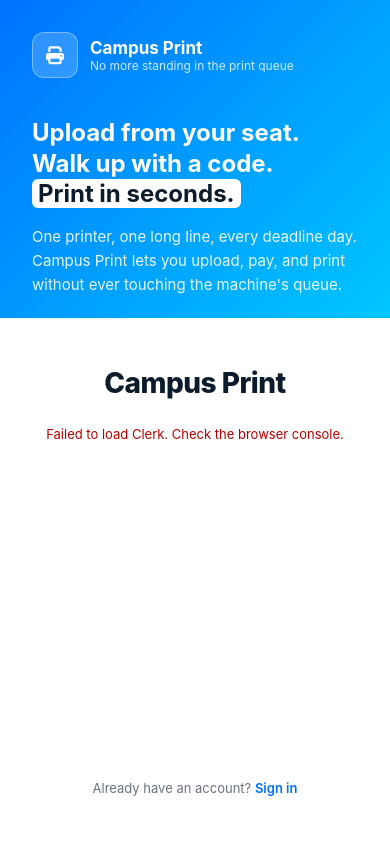
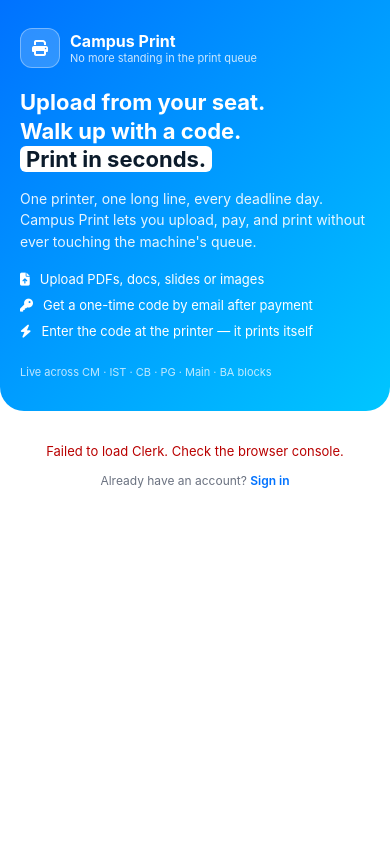
Before and after one commit to found404At404NotFound/CampusPrinter, a Flask app: page /register in a window 390 px wide. Run offline with Flask 3, Linux system fonts and the light colour scheme; some libraries are stand-ins or nearby versions.

Commit message:
Update register.html

```diff
--- a/templates/register.html
+++ b/templates/register.html
@@ -27,12 +27,17 @@
   font-family:"Inter",system-ui,"Segoe UI",Roboto,Arial,sans-serif;
 }
 *{box-sizing:border-box}
-html,body{height:100%}
-body{margin:0;display:flex;min-height:100vh;background:#fff;color:#0b1b2b}
+html,body{height:100%;-webkit-text-size-adjust:100%}
+body{
+  margin:0;display:flex;min-height:100vh;background:#fff;color:#0b1b2b;
+  padding:env(safe-area-inset-top) env(safe-area-inset-right)
+          env(safe-area-inset-bottom) env(safe-area-inset-left);
+}
 .split{display:flex;width:100%;min-height:100vh}
 
 /* ---------- LEFT: Clerk mounts here ---------- */
-.left{flex:1;min-width:340px;background:#fff;display:flex;flex-direction:column;justify-content:center;align-items:center;padding:48px 24px}
+.left{flex:1;min-width:0;background:#fff;display:flex;flex-direction:column;
+      justify-content:center;align-items:center;padding:48px 24px}
 .form-wrap{width:100%;max-width:400px}
 .brand-row{text-align:center;margin-bottom:26px}
 .brand-title{font-size:28px;font-weight:800;color:#0b1b2b;letter-spacing:-0.5px}
@@ -46,32 +51,41 @@ body{margin:0;display:flex;min-height:100vh;background:#fff;color:#0b1b2b}
 /* signed-in view */
 #signedIn{display:none;text-align:center}
 #signedIn h2{font-size:19px;margin:0 0 12px}
-#userInfo{margin:16px 0;padding:14px;background:#f8fbff;border-radius:10px;text-align:left;font-size:13px;line-height:1.7;border:1px solid #e6eef6}
-#goApp{display:inline-block;margin-top:6px;padding:.65rem 1.2rem;border-radius:9px;background:var(--blue);color:#fff;text-decoration:none;font-weight:700;font-size:14px}
+#userInfo{margin:16px 0;padding:14px;background:#f8fbff;border-radius:10px;
+         text-align:left;font-size:13px;line-height:1.7;border:1px solid #e6eef6}
+#goApp{display:inline-block;margin-top:6px;padding:.75rem 1.2rem;border-radius:9px;
+      background:var(--blue);color:#fff;text-decoration:none;font-weight:700;font-size:15px}
 #goApp:hover{background:var(--blue-600)}
-.logout-button{margin-top:10px;padding:.65rem 1.2rem;border:1px solid #dce7ff;border-radius:9px;background:#fff;color:#b42318;font-weight:700;cursor:pointer;font-size:14px}
+.logout-button{margin-top:10px;padding:.75rem 1.2rem;border:1px solid #dce7ff;
+              border-radius:9px;background:#fff;color:#b42318;font-weight:700;
+              cursor:pointer;font-size:15px;min-height:44px}
 
-/* ---------- RIGHT: brand panel (matches print.html's blue gradient) ---------- */
+/* ---------- RIGHT: brand panel ---------- */
 .right{
-  flex:1;min-width:340px;
+  flex:1;min-width:0;
   background:linear-gradient(135deg,#0072ff 0%, #00c6ff 100%);
-  color:#fff;padding:56px 48px;display:flex;flex-direction:column;justify-content:space-between;
-  overflow:hidden;
+  color:#fff;padding:56px 48px;display:flex;flex-direction:column;
+  justify-content:space-between;overflow:hidden;
 }
 .right .top{display:flex;align-items:center;gap:12px}
-.right .logo{width:46px;height:46px;border-radius:12px;background:rgba(255,255,255,0.18);border:1px solid rgba(255,255,255,0.35);display:flex;align-items:center;justify-content:center;font-weight:700}
+.right .logo{width:46px;height:46px;border-radius:12px;
+            background:rgba(255,255,255,0.18);border:1px solid rgba(255,255,255,0.35);
+            display:flex;align-items:center;justify-content:center;font-weight:700}
 .right .logo i{font-size:18px}
 .right .name{font-weight:700;font-size:17px}
 .right .tag{font-size:12px;color:rgba(255,255,255,0.8)}
-.headline{font-size:30px;line-height:1.28;margin:40px 0 10px;font-weight:700;max-width:460px;color:#fff}
+.headline{font-size:30px;line-height:1.28;margin:40px 0 10px;font-weight:700;
+         max-width:460px;color:#fff}
 .headline .accent{color:#0b1b2b;background:#fff;padding:0 6px;border-radius:6px}
 .desc{color:rgba(255,255,255,0.9);font-size:15px;max-width:440px;line-height:1.6;margin-bottom:28px}
 .features{display:flex;flex-direction:column;gap:12px;margin-bottom:8px}
 .feature{display:flex;gap:12px;align-items:flex-start;font-size:14px;color:#fff}
 .feature i{color:#fff;margin-top:2px}
-.queue{margin-top:32px;background:#f8fbff;border:1px solid #dce4f7;border-left:6px solid #0a58ca;border-radius:12px;padding:14px 16px;max-width:420px;box-shadow:0 8px 24px rgba(2,6,23,0.12)}
+.queue{margin-top:32px;background:#f8fbff;border:1px solid #dce4f7;border-left:6px solid #0a58ca;
+      border-radius:12px;padding:14px 16px;max-width:420px;box-shadow:0 8px 24px rgba(2,6,23,0.12)}
 .queue-title{font-size:12px;color:#5b6b85;margin-bottom:10px;font-weight:600}
-.ticket{display:flex;justify-content:space-between;align-items:center;padding:7px 0;font-size:13px;border-top:1px solid #e6eef6;color:#0b1b2b}
+.ticket{display:flex;justify-content:space-between;align-items:center;padding:7px 0;
+       font-size:13px;border-top:1px solid #e6eef6;color:#0b1b2b}
 .ticket:first-of-type{border-top:0}
 .ticket .id{font-family:"SFMono-Regular",Consolas,"Liberation Mono",Menlo,monospace;color:#0a58ca}
 .ticket .stat{font-size:11px;padding:3px 8px;border-radius:20px;font-weight:600}
@@ -107,12 +121,11 @@ body{margin:0;display:flex;min-height:100vh;background:#fff;color:#0b1b2b}
   content:'';position:absolute;top:10px;left:14px;right:14px;height:5px;
   border-radius:3px;background:#0072ff;opacity:.35;
 }
-.printer-led{position:absolute;top:11px;right:14px;width:6px;height:6px;border-radius:50%;background:#22c55e;box-shadow:0 0 8px #22c55e;animation:blink 1.6s ease-in-out infinite}
+.printer-led{position:absolute;top:11px;right:14px;width:6px;height:6px;border-radius:50%;
+            background:#22c55e;box-shadow:0 0 8px #22c55e;animation:blink 1.6s ease-in-out infinite}
 @keyframes blink{0%,100%{opacity:1}50%{opacity:.3}}
-.paper-slot{
-  position:absolute;left:22px;right:22px;top:-84px;height:84px;
-  overflow:hidden;z-index:1;
-}
+.paper-slot{position:absolute;left:22px;right:22px;top:-84px;height:84px;
+           overflow:hidden;z-index:1}
 .paper{
   position:absolute;left:0;right:0;bottom:0;height:84px;background:#fff;
   border-radius:2px 2px 0 0;box-shadow:0 6px 16px rgba(2,6,23,.12);
@@ -139,11 +152,80 @@ body{margin:0;display:flex;min-height:100vh;background:#fff;color:#0b1b2b}
   .floaters i, .paper{animation:none}
 }
 
-@media(max-width:860px){
-  .split{flex-direction:column}
-  .right{order:-1;padding:32px}
-  .headline{font-size:24px}
+/* =========================================================
+   MOBILE (phones, portrait) — brand panel on top, form below
+   ========================================================= */
+@media (max-width:860px){
+  body{display:block}
+  .split{flex-direction:column;min-height:100vh}
+
+  .right{
+    order:-1;
+    flex:none;
+    padding:28px 20px 32px;
+    border-radius:0 0 24px 24px;
+  }
+  .right .top{gap:10px}
+  .right .logo{width:40px;height:40px}
+  .right .logo i{font-size:16px}
+  .right .name{font-size:16px}
+  .right .tag{font-size:11px}
+
+  .headline{
+    font-size:22px;line-height:1.3;
+    margin:20px 0 8px;max-width:none;
+  }
+  .desc{
+    font-size:14px;line-height:1.55;margin-bottom:18px;max-width:none;
+  }
+  .features{gap:10px}
+  .feature{font-size:13px;gap:10px}
+
+  /* hide purely decorative animated scene on phones */
+  .printer-scene{display:none}
+
+  /* hide the live-queue card on phones (it's already hidden by older rule) */
   .queue{display:none}
+
+  .blocks{font-size:11px;margin-top:18px}
+
+  /* form panel */
+  .left{
+    flex:none;
+    padding:32px 20px calc(32px + env(safe-area-inset-bottom));
+    justify-content:flex-start;
+  }
+  .form-wrap{max-width:100%}
+  .brand-row{display:none}          /* brand is already shown at top of the blue panel */
+  .brand-title{display:none}
+
+  #clerk-mount{min-height:auto}
+  #loading{padding:24px 0;font-size:13px}
+  .foot{font-size:12px;margin-top:14px}
+
+  /* Clerk sign-in / sign-up widget — make it look intentional on a phone */
+  .cl-card,
+  .cl-rootBox,
+  [class^="cl-"] {
+    max-width:100% !important;
+  }
+
+  /* inputs & buttons rendered by Clerk need comfortable tap targets */
+  .cl-formFieldInput,
+  .cl-formButtonPrimary,
+  .cl-socialButtonsBlockButton,
+  .cl-footerActionLink,
+  .cl-identityPreviewEditButton {
+    min-height:44px !important;
+    font-size:16px !important;    /* prevents iOS auto-zoom */
+  }
+  .cl-headerTitle{font-size:20px !important}
+  .cl-formButtonPrimary{font-size:15px !important;font-weight:700 !important}
+
+  /* signed-in card */
+  #signedIn h2{font-size:17px}
+  #userInfo{font-size:13px;padding:12px;margin:14px 0}
+  #goApp,.logout-button{width:100%;text-align:center;display:block}
 }
 </style>
 </head>
```
